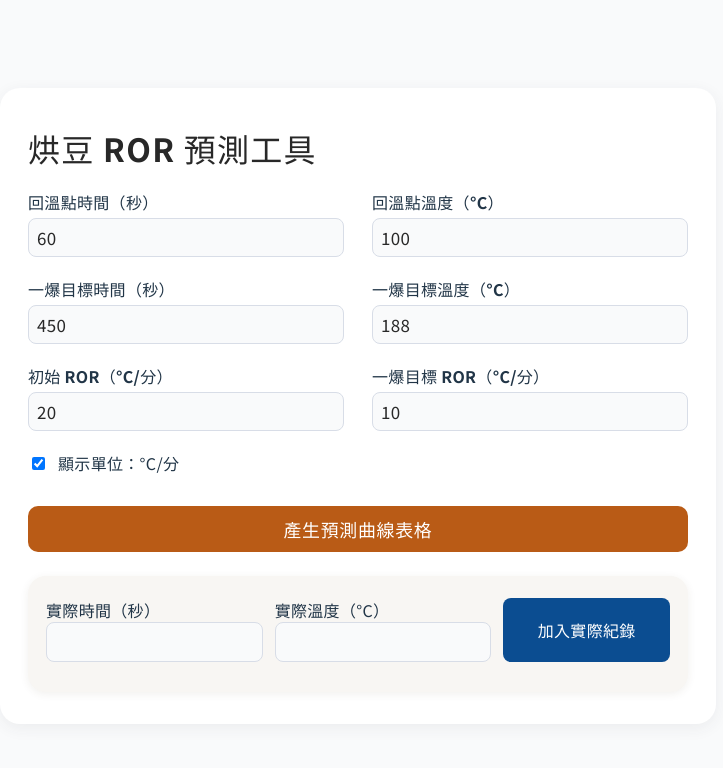
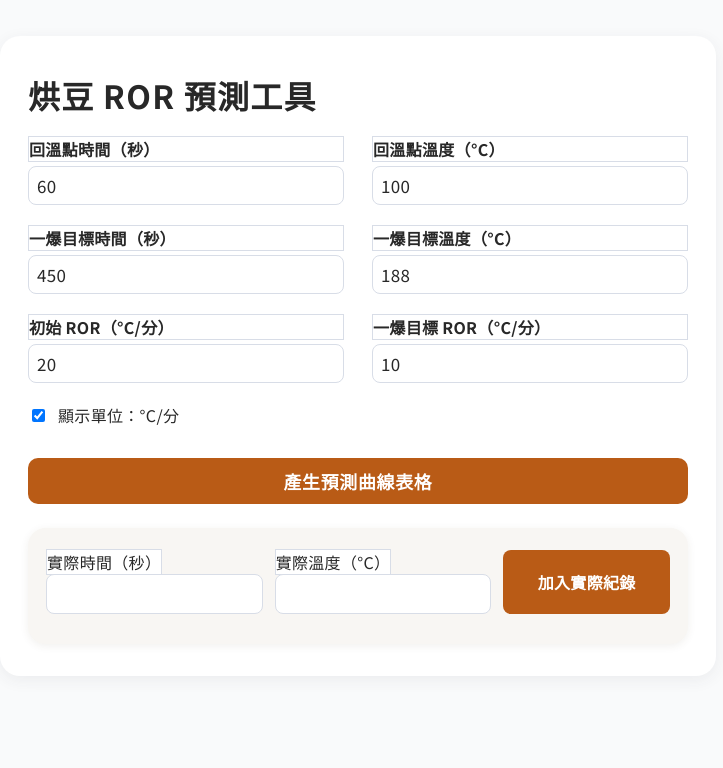
Before and after one commit to jun787/roast-pwa-tool, a React (Vite) app: page / in a window 1280 px wide. Shown: the top 768 px of the page, without its empty margins (0-723 px from the left). Built offline with nearby package versions, Linux system fonts and the light colour scheme.

Commit message:
Add files via upload

```diff
--- a/src/index.css
+++ b/src/index.css
@@ -1,18 +1,3 @@
-:root {
-  font-family: system-ui, Avenir, Helvetica, Arial, sans-serif;
-  line-height: 1.5;
-  font-weight: 400;
-
-  color-scheme: light dark;
-  color: rgba(255, 255, 255, 0.87);
-  background-color: #242424;
-
-  font-synthesis: none;
-  text-rendering: optimizeLegibility;
-  -webkit-font-smoothing: antialiased;
-  -moz-osx-font-smoothing: grayscale;
-}
-
 a {
   font-weight: 500;
   color: #646cff;
@@ -54,18 +39,6 @@ button:focus-visible {
   outline: 4px auto -webkit-focus-ring-color;
 }
 
-@media (prefers-color-scheme: light) {
-  :root {
-    color: #213547;
-    background-color: #ffffff;
-  }
-  a:hover {
-    color: #747bff;
-  }
-  button {
-    background-color: #f9f9f9;
-  }
-}
 /* --- 乾淨俐落表單 + 強制本地字型 --- */
 body,
 .app-root,
@@ -110,3 +83,103 @@ input[type='number']::-webkit-inner-spin-button {
 input[type='number'] {
   -moz-appearance: textfield;
 }
+/* ----- 全站跟隨系統主題變化 ----- */
+
+/* 預設：淺色主題 */
+:root {
+  color-scheme: light dark;
+  --bg: #f9fafb;
+  --text: #282828;
+  --border: #d8dde7;
+  --input-bg: #fff;
+  --primary: #b95b16;
+  --primary-dark: #913f0d;
+}
+
+/* 暗色主題（自動偵測） */
+@media (prefers-color-scheme: dark) {
+  :root {
+    --bg: #22252a;
+    --text: #f5f6f8;
+    --border: #434657;
+    --input-bg: #262a2f;
+    --primary: #ffb76b;
+    --primary-dark: #ce8a25;
+  }
+}
+body,
+.app-root {
+  background: var(--bg) !important;
+  color: var(--text) !important;
+  font-family: 'Noto Sans TC', 'PingFang TC', 'Microsoft JhengHei', 'Heiti TC',
+    'Segoe UI', Arial, sans-serif;
+  font-weight: 400;
+  letter-spacing: 0.02em;
+  min-height: 100vh;
+}
+
+input,
+button,
+select,
+textarea,
+table,
+th,
+td,
+label {
+  font-family: 'Noto Sans TC', 'PingFang TC', 'Microsoft JhengHei', 'Heiti TC',
+    'Segoe UI', Arial, sans-serif;
+  color: var(--text) !important;
+  background: var(--input-bg) !important;
+  border: 1px solid var(--border);
+}
+
+input,
+button,
+select,
+textarea {
+  font-size: 1rem;
+  border-radius: 8px;
+  padding: 7px 10px;
+  box-sizing: border-box;
+  transition: border 0.2s, background 0.15s;
+  outline: none;
+}
+
+input:focus,
+button:focus,
+select:focus,
+textarea:focus {
+  border: 1.5px solid var(--primary);
+}
+
+button,
+.gen-btn {
+  background: var(--primary) !important;
+  color: #fff !important;
+  border: none;
+  font-weight: 700;
+  transition: background 0.15s;
+}
+
+button:hover,
+.gen-btn:hover {
+  background: var(--primary-dark) !important;
+}
+
+/* 表格修正 */
+.data-table th,
+.data-table td {
+  background: var(--input-bg) !important;
+  color: var(--text) !important;
+  border: 1px solid var(--border);
+}
+
+/* 隱藏 input type=number 上下箭頭（跨瀏覽器） */
+input[type='number']::-webkit-outer-spin-button,
+input[type='number']::-webkit-inner-spin-button {
+  -webkit-appearance: none;
+  margin: 0;
+}
+input[type='number'] {
+  -moz-appearance: textfield;
+}
```
